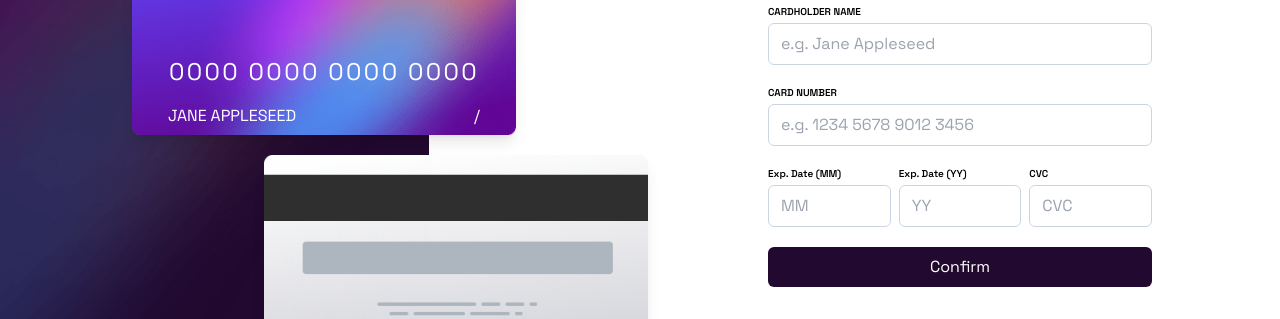
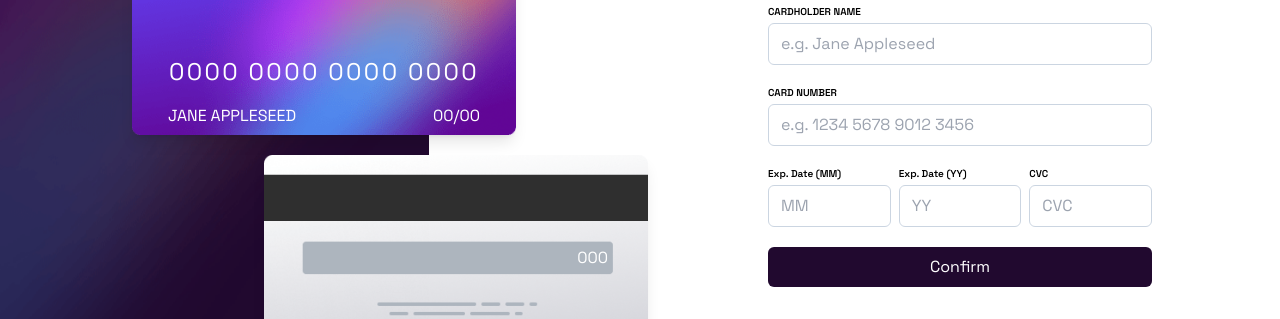
Before and after one commit to Ehsan-eslami/interactive-card-details-form, a Next.js app: page / in a window 1280 px wide. Shown: the part 255-574 px from the top of the page. Built offline with nearby package versions, Linux system fonts and the light colour scheme.

Commit message:
"Initialize cardMonth, cardYear, and cardCvc states with default values, and reset them to these values when showModal is closed."

```diff
--- a/src/app/page.tsx
+++ b/src/app/page.tsx
@@ -9,9 +9,9 @@ import ActiveCard from "./components/ActiveCard";
 export default function Home() {
   const [cardVal, setCardVal] = useState('');
   const [cardName, setCardName] = useState('');
-  const [cardMonth, setCardMonth] = useState('');
-  const [cardYear, setCardYear] = useState('');
-  const [cardCvc, setCardCvc] = useState('');
+  const [cardMonth, setCardMonth] = useState('00');
+  const [cardYear, setCardYear] = useState('00');
+  const [cardCvc, setCardCvc] = useState('000');
   const [showModal, setShowModal] = useState(false);
 
   const [errors, setErrors] = useState({
@@ -86,9 +86,9 @@ export default function Home() {
     setShowModal(false);
     setCardVal('');
     setCardName('');
-    setCardMonth('');
-    setCardYear('');
-    setCardCvc('');
+    setCardMonth('00');
+    setCardYear('00');
+    setCardCvc('000');
   };
 
   useEffect(() => {}, [cardVal, cardMonth, cardYear, cardCvc]);
```
